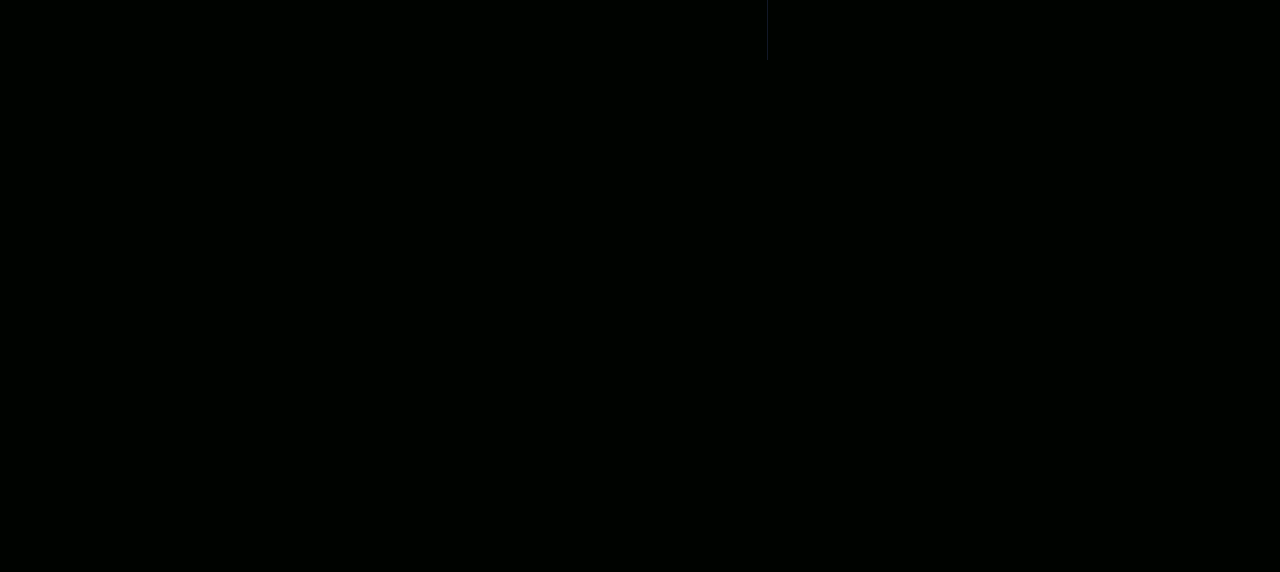
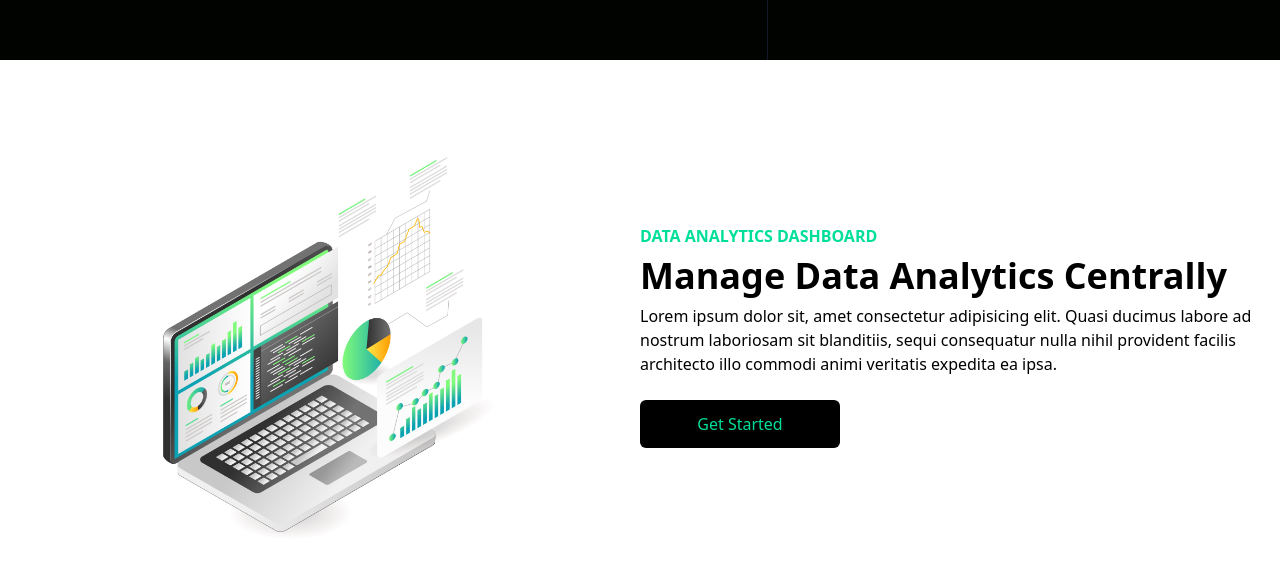
Before and after one commit to Diwaskarki96/Responsive-Page, a React (Vite) app: page / in a window 1280 px wide. Shown: the part 740-1312 px from the top of the page. Before the commit the page ends 800 px from the top, so only its background shows below. Built offline with nearby package versions, Linux system fonts and the light colour scheme.

Commit message:
complete analytics page

```diff
--- a/src/App.jsx
+++ b/src/App.jsx
@@ -1,12 +1,14 @@
 import React from "react";
 import NavBar from "./components/NavBar";
 import Hero from "./components/Hero";
+import Analytics from "./components/Analytics";
 
 const App = () => {
   return (
     <div>
       <NavBar />
       <Hero />
+      <Analytics />
     </div>
   );
 };
--- /dev/null
+++ b/src/components/Analytics.jsx
@@ -0,0 +1,28 @@
+import React from "react";
+import Laptop from "../../public/images/laptop.jpg";
+const Analytics = () => {
+  return (
+    <div className="w-full bg-white py-16 px-4">
+      <div className="max-w-[1240px] mx-auto grid md:grid-cols-2">
+        <img className="w-[500px] mx-auto my-4" src={Laptop} alt="/" />
+        <div className="flex flex-col justify-center">
+          <p className="text-[#00df9a] font-bold">DATA ANALYTICS DASHBOARD</p>
+          <h1 className="md:text-4xl sm:text-3xl text-2xl font-bold py-2">
+            Manage Data Analytics Centrally
+          </h1>
+          <p>
+            Lorem ipsum dolor sit, amet consectetur adipisicing elit. Quasi
+            ducimus labore ad nostrum laboriosam sit blanditiis, sequi
+            consequatur nulla nihil provident facilis architecto illo commodi
+            animi veritatis expedita ea ipsa.
+          </p>
+          <button className=" bg-black text-[#00df9a] w-[200px] rounded-md font-medium my-6 mx-auto md:mx-0 py-3 ">
+            Get Started
+          </button>
+        </div>
+      </div>
+    </div>
+  );
+};
+
+export default Analytics;
```
